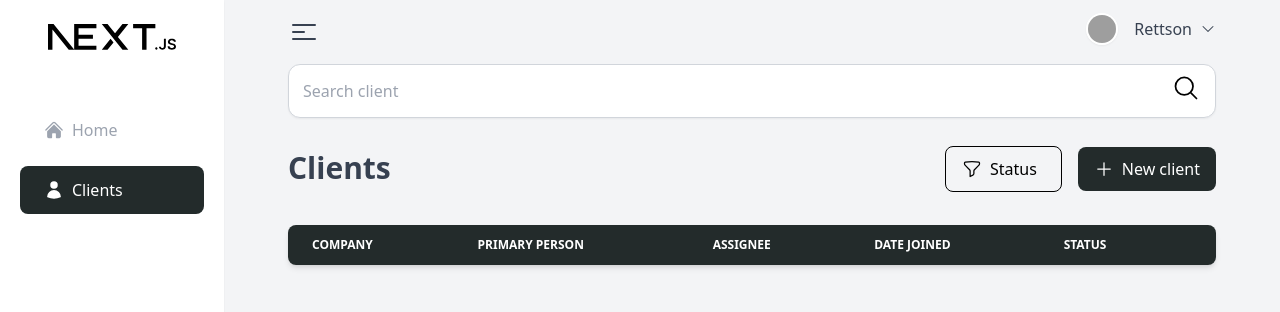
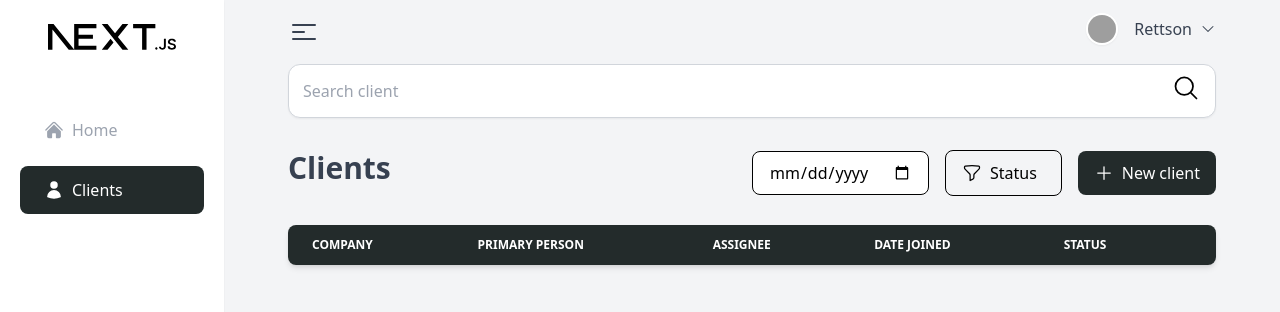
Before and after one commit to ismalzikri/react-simple-crm, a Next.js app: page /clients in a window 1280 px wide. Shown: the top 312 px of the page. Built offline with nearby package versions, Linux system fonts and the light colour scheme; grey boxes are pictures that could not be loaded.

Commit message:
feat(clients.tsx): add filter date created

```diff
--- /dev/null
+++ b/components/DateFilter.tsx
@@ -0,0 +1,21 @@
+import React from "react";
+
+interface DateFilterProps {
+  selectedDate: string;
+  onDateChange: (date: string) => void;
+}
+
+export function DateFilter({ selectedDate, onDateChange }: DateFilterProps) {
+  const handleDateChange = (e: React.ChangeEvent<HTMLInputElement>) => {
+    onDateChange(e.target.value);
+  };
+
+  return (
+    <input
+      className="border border-black px-4 py-2 rounded-lg"
+      type="date"
+      value={selectedDate}
+      onChange={handleDateChange}
+    />
+  );
+}
--- a/components/TableContent.tsx
+++ b/components/TableContent.tsx
@@ -6,7 +6,7 @@ type TableContentProps = {
   clients: Client[];
 };
 
-export const TableContent = ({ clients }: TableContentProps) => {
+export function TableContent({ clients }: TableContentProps) {
   const renderedClients = clients.map(
     ({ id, primary_person, company, assigne, status, date_created }) => {
       const { name, email } = primary_person;
@@ -96,4 +96,4 @@ export const TableContent = ({ clients }: TableContentProps) => {
       <tbody>{renderedClients}</tbody>
     </table>
   );
-};
+}
--- a/pages/clients.tsx
+++ b/pages/clients.tsx
@@ -5,12 +5,14 @@ import { TableContent } from "@/components/TableContent";
 import { getClientsFromLocalStorage } from "@/utils/localStorageUtils";
 
 import { PlusIcon, FunnelIcon } from "@heroicons/react/24/outline";
+import { DateFilter } from "@/components/DateFilter";
 
-export default function Account() {
+export default function Clients() {
   const [clients, setClients] = useState<Client[]>([]);
   const [isOpenPortal, setIsOpenPortal] = useState(false);
   const [filteredClients, setFilteredClients] = useState<Client[]>([]);
   const [selectedStatus, setSelectedStatus] = useState("");
+  const [selectedDate, setSelectedDate] = useState("");
 
   useEffect(() => {
     const storedClients = getClientsFromLocalStorage();
@@ -51,12 +53,30 @@ export default function Account() {
     setFilteredClients(filteredItems);
   };
 
+  const handleDateChange = (date: string) => {
+    setSelectedDate(date);
+    let filteredItems = clients;
+
+    if (date) {
+      filteredItems = filteredItems.filter(
+        (client) =>
+          new Date(client.date_created).toISOString().split("T")[0] === date
+      );
+    }
+
+    setFilteredClients(filteredItems);
+  };
+
   return (
     <section>
       <Search onSearch={handleSearch} />
       <div className="flex items-baseline justify-between">
         <p className="mt-8 text-gray-700 text-3xl mb-16 font-bold">Clients</p>
         <div className="relative flex gap-4 items-center">
+          <DateFilter
+            selectedDate={selectedDate}
+            onDateChange={handleDateChange}
+          />
           <button
             onClick={togglePortal}
             className="flex items-center gap-2 border border-black px-4 py-2.5 rounded-lg relative min-w-[7.3rem]"
```
